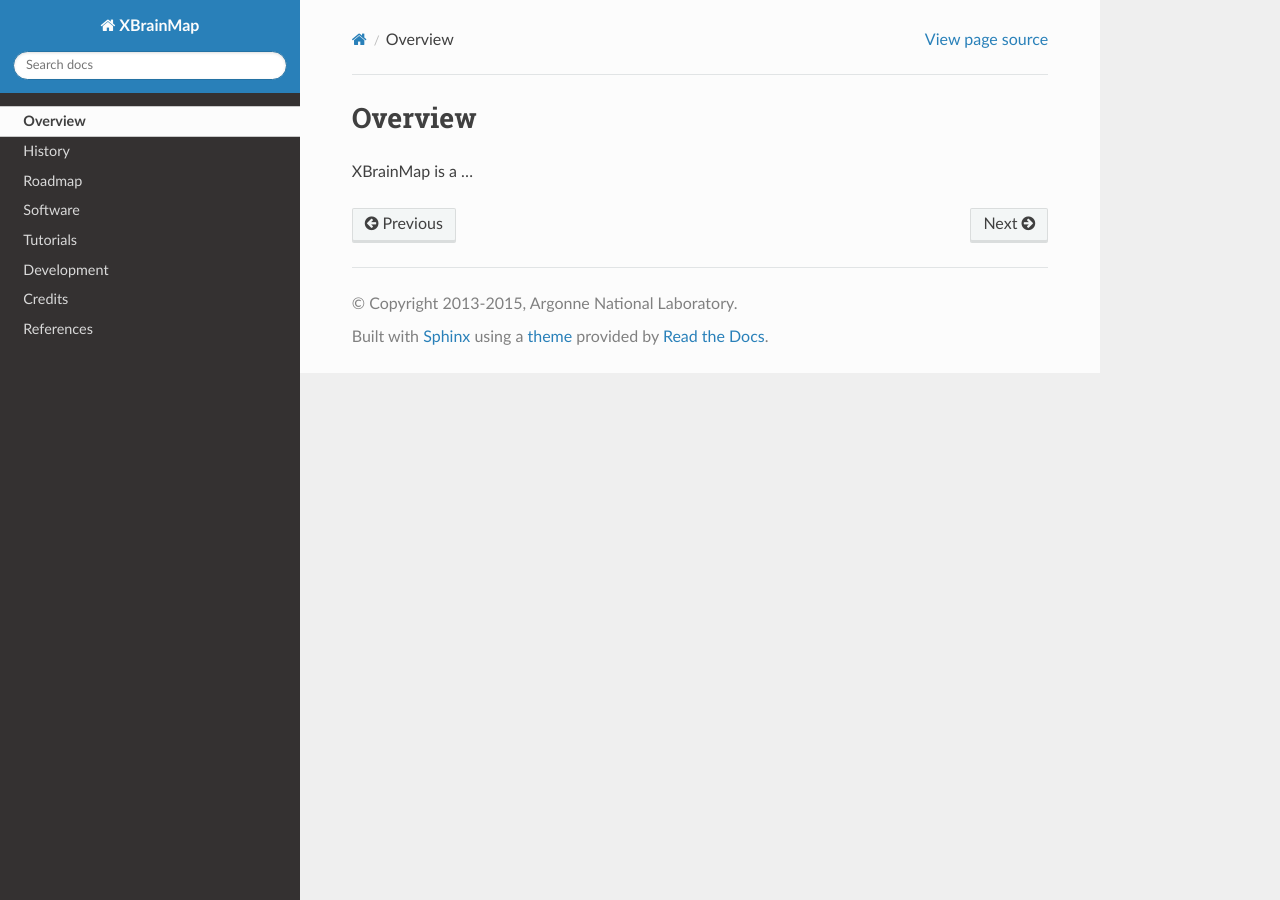
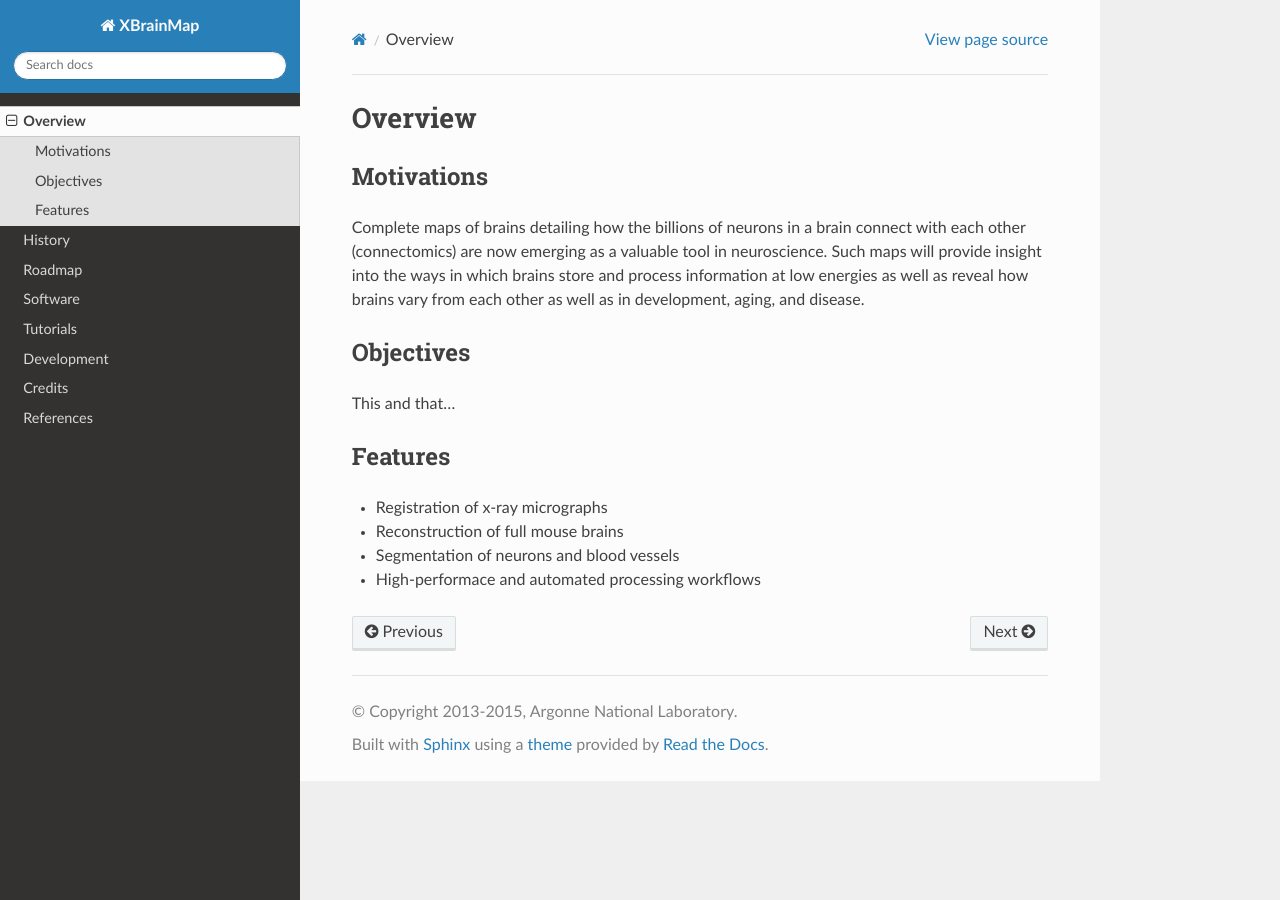
Before and after one commit to xbrainmap/xbrainmap, a Sphinx documentation site: the page built from doc/source/overview.rst, in a window 1280 px wide. Built offline with Sphinx 7.4.7 and the Read the Docs theme 2.0.0, drawn with Linux system fonts in a browser that asks for light colours.

Commit message:
overview docs updated

```diff
--- a/doc/source/overview.rst
+++ b/doc/source/overview.rst
@@ -2,4 +2,24 @@
 Overview
 ========
 
-XBrainMap is a ...
+Motivations
+-----------
+
+Complete maps of brains detailing how the billions of
+neurons in a brain connect with each other (connectomics)
+are now emerging as a valuable tool in neuroscience. Such
+maps will provide insight into the ways in which brains
+store and process information at low energies as well as
+reveal how brains vary from each other as well as in
+development, aging, and disease.
+
+Objectives
+----------
+This and that...
+
+Features
+--------
+* Registration of x-ray micrographs
+* Reconstruction of full mouse brains
+* Segmentation of neurons and blood vessels
+* High-performace and automated processing workflows
```
